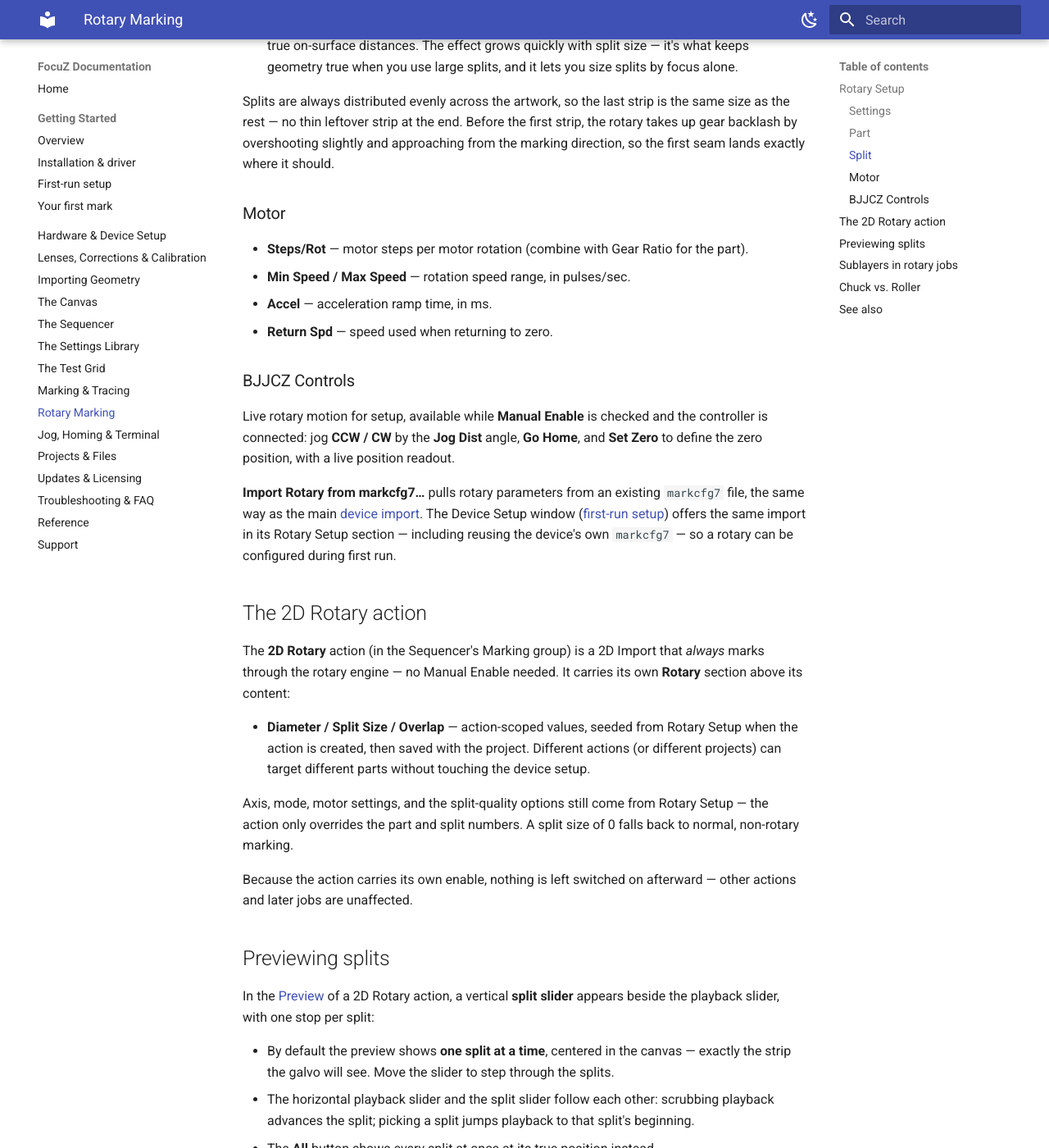
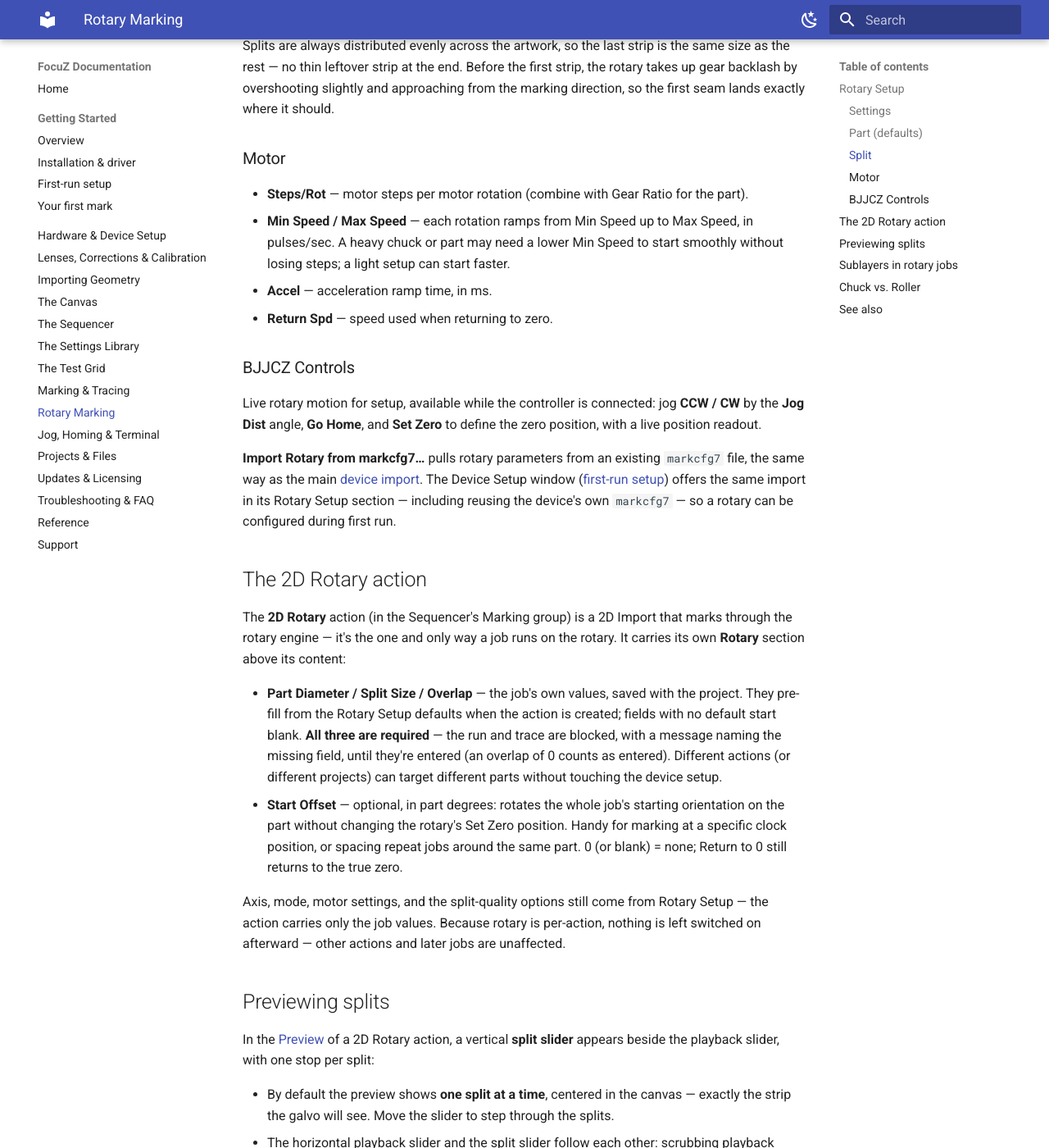
Before and after one commit to Lokahi-Shop/focuz-docs, an MkDocs documentation site: the page built from docs/rotary.md, in a window 1280 px wide and 1400 px high, scrolled down 1934 px. Shown: the whole window at 82% size. Built offline with MkDocs 1.6.1 and Material for MkDocs 9.7.7, drawn with Linux system fonts in a browser that asks for light colours; some of the changed text lies outside the part shown.

Commit message:
Rotary redesign: per-action rotary, blank-able defaults, Start Offset
Manual Enable removed (rotary runs only via the 2D Rotary action); Rotary
Setup part/split values documented as blank-able defaults; action gains
required Part Diameter/Split Size/Overlap with a run block when missing,
plus an optional Start Offset in part degrees; Min Speed documented as
the rotation ramp start; wizard gains a Defaults button.

Co-Authored-By: Claude Fable 5 <noreply@anthropic.com>

```diff
--- a/docs/rotary.md
+++ b/docs/rotary.md
@@ -5,8 +5,10 @@ passes. The galvo can only mark a flat window at a time, so FocuZ wraps your art
 part in **splits**: it marks one strip, rotates the part, marks the next strip, and so on until
 the whole design is on the surface.
 
-Everything lives under **Device ▸ Rotary Setup**, plus a dedicated
-[**2D Rotary** action](#the-2d-rotary-action) in the Sequencer.
+Rotary marking always runs through the [**2D Rotary** action](#the-2d-rotary-action) in the
+Sequencer — the action carries the job's part and split values, so nothing has to be switched
+on or off app-wide. The rotary hardware itself (motor, mode, axis) is configured once under
+**Device ▸ Rotary Setup**.
 
 ![TODO screenshot: the Rotary Setup dialog](assets/rotary-setup.png){ .screenshot }
 
@@ -14,10 +16,6 @@ Everything lives under **Device ▸ Rotary Setup**, plus a dedicated
 
 ### Settings
 
-- **Manual Enable** — routes marking through the rotary engine. While checked, *all* marking
-  actions run as rotary splits (except 3D Slice, Z Focus Test, and Test Grid, which keep their
-  own motion). Leave it unchecked if you drive rotary jobs with the
-  [2D Rotary action](#the-2d-rotary-action) instead — that action doesn't need it.
 - **Invert Direction** — flip the rotation direction for both jogging and marking.
 - **Return to 0** — rotate back to the zero position when the job finishes (on by default).
   If a run is interrupted — cancelled or stopped for any reason — FocuZ always returns the
@@ -29,22 +27,26 @@ Everything lives under **Device ▸ Rotary Setup**, plus a dedicated
 - **Gear Ratio** — the drive ratio between motor and part, as *n* : 1. At 1 : 1 the motor's
   Steps/Rot is the part's steps per rotation; a 2 : 1 reduction means the motor turns twice
   per part rotation.
-
-### Part
-
-- **Diameter** — the diameter of the surface being marked, in mm. This sets how far the part
-  surface moves per rotation step, so measure it accurately.
 - **Roller Ø** — in Roller mode, the drive rollers' diameter. Surface travel follows the
   roller, so both diameters matter: the part diameter for wrapping the artwork, the roller
   diameter for the motion math.
 
+### Part (defaults)
+
+- **Diameter** — a *default* part diameter for new 2D Rotary actions. Leave it blank if every
+  job is a different part — each action carries its own diameter either way.
+
 ### Split
 
-- **Size** — the width of each marked strip, in mm of part surface. Smaller splits stay closer
-  to the laser's focus and the field's sweet spot; larger splits mean fewer seams and faster
-  jobs. Keep the strip shallow enough that its edges are still within your focus tolerance.
-- **Overlap** — how much neighboring strips overlap, in mm. A little overlap can hide seam
-  lines in fills.
+- **Size (default)** — a *default* strip width for new 2D Rotary actions, in mm of part
+  surface. Smaller splits stay closer to the laser's focus and the field's sweet spot; larger
+  splits mean fewer seams and faster jobs. Keep the strip shallow enough that its edges are
+  still within your focus tolerance.
+- **Overlap (default)** — a *default* overlap between neighboring strips, in mm. A little
+  overlap can hide seam lines in fills.
+
+The three defaults only pre-fill a new 2D Rotary action's fields; a blank default leaves the
+action's field blank until you enter it there.
 - **Overlap fills only (outlines marked once)** — with an overlap set, fills keep the overlap
   but outlines are trimmed to the exact seam, so outline strokes are never double-marked. Use
   this when overlap helps your fills but doubles up your outlines.
@@ -65,15 +67,17 @@ lands exactly where it should.
 ### Motor
 
 - **Steps/Rot** — motor steps per motor rotation (combine with Gear Ratio for the part).
-- **Min Speed / Max Speed** — rotation speed range, in pulses/sec.
+- **Min Speed / Max Speed** — each rotation ramps from Min Speed up to Max Speed, in
+  pulses/sec. A heavy chuck or part may need a lower Min Speed to start smoothly without
+  losing steps; a light setup can start faster.
 - **Accel** — acceleration ramp time, in ms.
 - **Return Spd** — speed used when returning to zero.
 
 ### BJJCZ Controls
 
-Live rotary motion for setup, available while **Manual Enable** is checked and the controller is
-connected: jog **CCW / CW** by the **Jog Dist** angle, **Go Home**, and **Set Zero** to define
-the zero position, with a live position readout.
+Live rotary motion for setup, available while the controller is connected: jog **CCW / CW** by
+the **Jog Dist** angle, **Go Home**, and **Set Zero** to define the zero position, with a live
+position readout.
 
 **Import Rotary from markcfg7…** pulls rotary parameters from an existing `markcfg7` file, the
 same way as the main [device import](hardware-setup.md). The Device Setup window
@@ -83,20 +87,24 @@ first run.
 
 ## The 2D Rotary action
 
-The **2D Rotary** action (in the Sequencer's Marking group) is a 2D Import that *always* marks
-through the rotary engine — no Manual Enable needed. It carries its own **Rotary** section above
-its content:
+The **2D Rotary** action (in the Sequencer's Marking group) is a 2D Import that marks through
+the rotary engine — it's the one and only way a job runs on the rotary. It carries its own
+**Rotary** section above its content:
 
-- **Diameter / Split Size / Overlap** — action-scoped values, seeded from Rotary Setup when the
-  action is created, then saved with the project. Different actions (or different projects) can
-  target different parts without touching the device setup.
+- **Part Diameter / Split Size / Overlap** — the job's own values, saved with the project.
+  They pre-fill from the Rotary Setup defaults when the action is created; fields with no
+  default start blank. **All three are required** — the run and trace are blocked, with a
+  message naming the missing field, until they're entered (an overlap of 0 counts as entered).
+  Different actions (or different projects) can target different parts without touching the
+  device setup.
+- **Start Offset** — optional, in part degrees: rotates the whole job's starting orientation
+  on the part without changing the rotary's Set Zero position. Handy for marking at a specific
+  clock position, or spacing repeat jobs around the same part. 0 (or blank) = none; Return to
+  0 still returns to the true zero.
 
 Axis, mode, motor settings, and the split-quality options still come from Rotary Setup — the
-action only overrides the part and split numbers. A split size of 0 falls back to normal,
-non-rotary marking.
-
-Because the action carries its own enable, nothing is left switched on afterward — other
-actions and later jobs are unaffected.
+action carries only the job values. Because rotary is per-action, nothing is left switched on
+afterward — other actions and later jobs are unaffected.
 
 ## Previewing splits
 
```
Also changed, not shown: docs/getting-started/first-run.md (+6 -4 lines).
